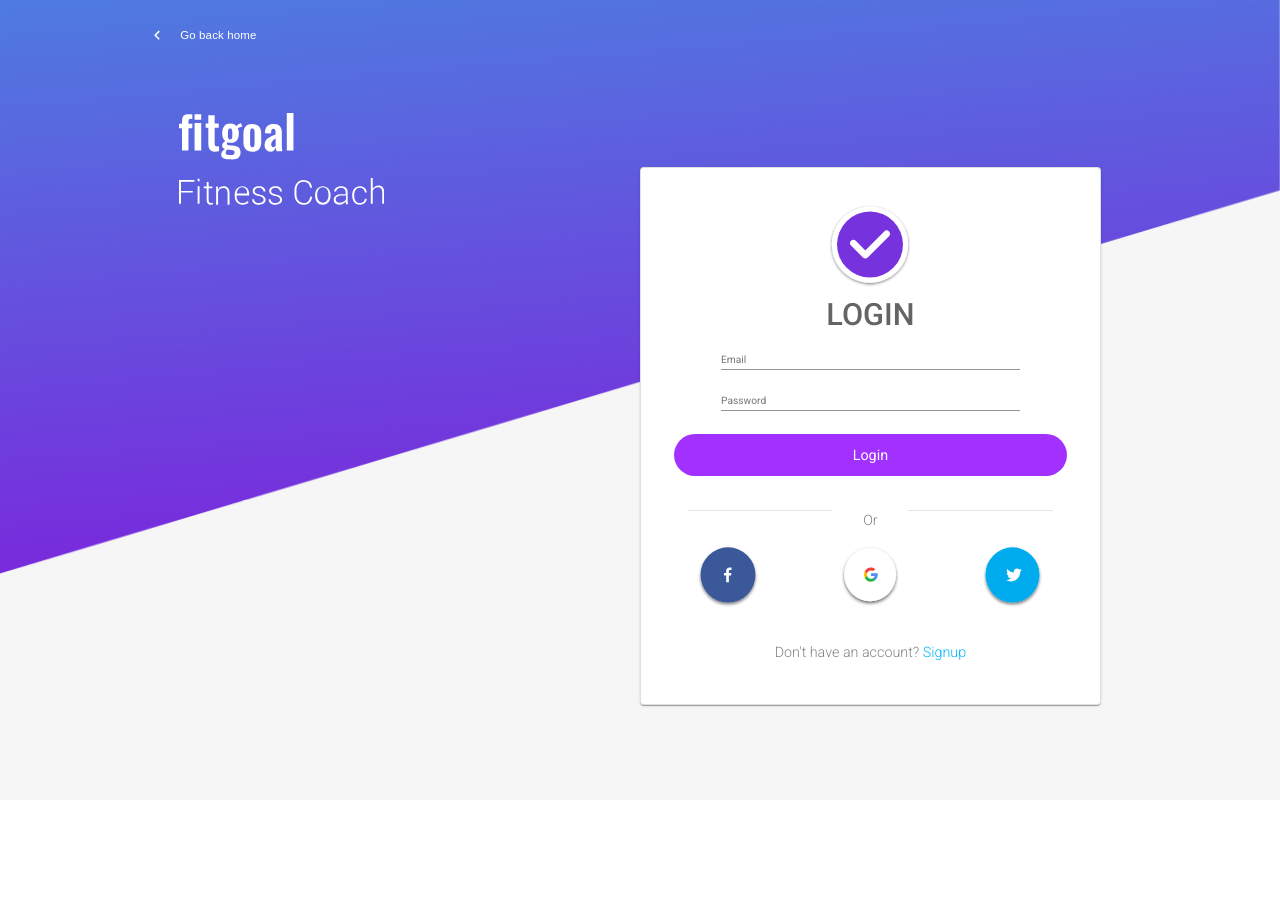
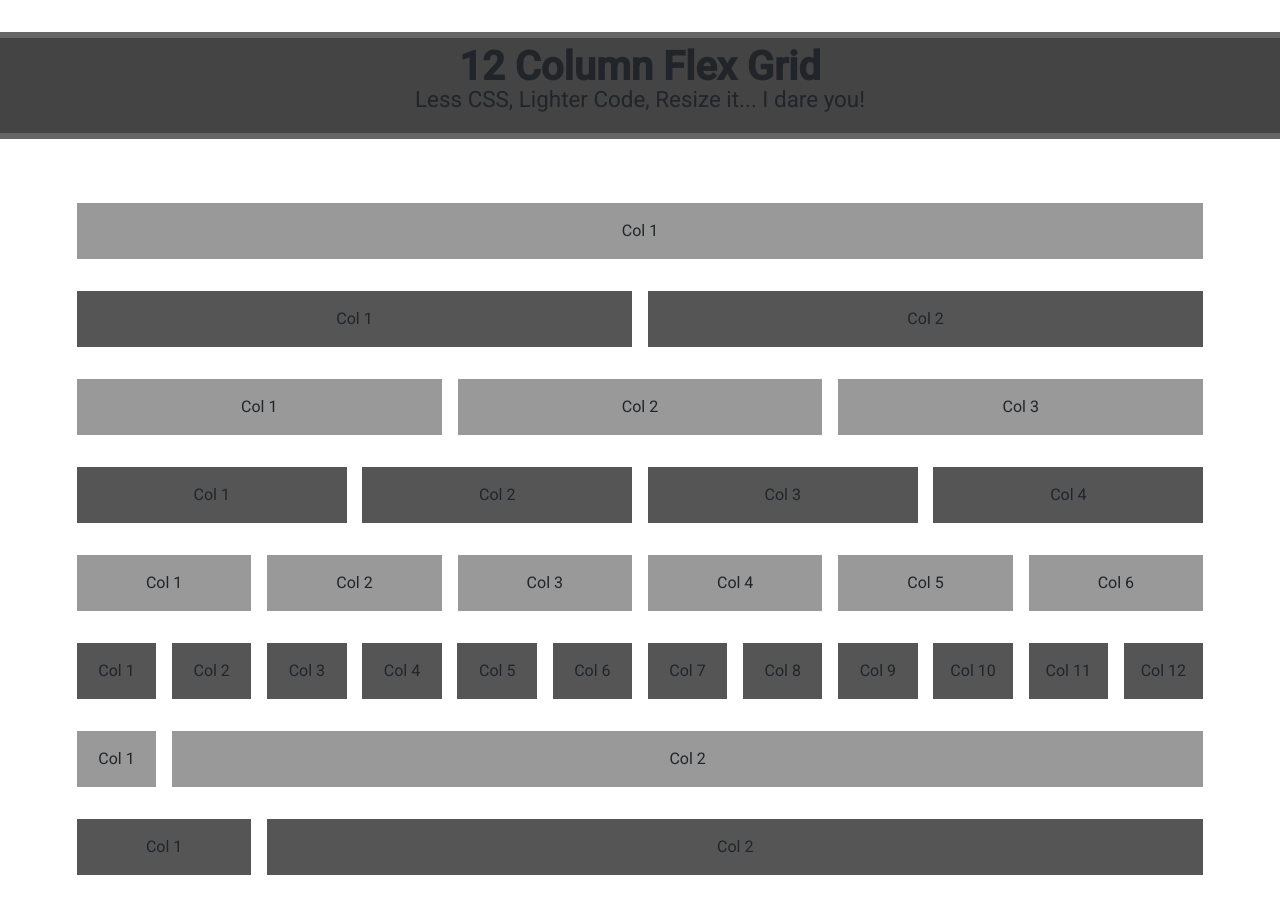
Before and after one commit to Lazigoz/fitgoal, an Angular app: page /login in a window 1280 px wide. Shown: the top 905 px of the page. Before the commit the page ends 800 px from the top, so only its background shows below. Built offline with nearby package versions, Linux system fonts and the light colour scheme.

Commit message:
testing 12 col flex grid layout

```diff
--- a/src/app/app.component.html
+++ b/src/app/app.component.html
@@ -1 +1,2 @@
-<router-outlet></router-outlet>
+<!-- <router-outlet></router-outlet> -->
+<app-test></app-test>
--- /dev/null
+++ b/src/app/modules/home/components/test/test.component.css
@@ -0,0 +1,177 @@
+html {
+  box-sizing: border-box;
+  font-size: 62.5%;
+}
+
+*,
+*:before,
+*:after {
+  box-sizing: inherit;
+}
+
+body {
+  background: #282828;
+  color: white;
+  font-family: "Open Sans", sans-serif;
+  font-size: 1.2rem;
+  margin: 0;
+}
+
+.main-title {
+  background: #444;
+  border-bottom: 0.4rem solid #666;
+  border-top: 0.4rem solid #666;
+  margin-bottom: 4rem;
+  margin-top: 2rem;
+  padding-bottom: 1rem;
+  padding-top: 0.8rem;
+}
+
+h1 {
+  font-weight: 600;
+  line-height: 0.8;
+  text-align: center;
+}
+
+h2 {
+  font-size: 1.4rem;
+  font-weight: 400;
+  line-height: 0.8;
+  text-align: center;
+}
+
+.flex-wrapper {
+  margin-bottom: 2rem;
+  margin-top: 2rem;
+}
+
+.flex-grid {
+  display: flex;
+  justify-content: space-between;
+  text-align: center;
+}
+
+.flex-grid:nth-child(odd) div {
+  background: #999;
+  padding: 1rem 0;
+}
+.flex-grid:nth-child(even) div {
+  background: #555;
+  padding: 1rem 0;
+}
+
+@media (min-width: 980px) {
+  .flex-wrapper {
+    padding-left: 6%;
+    padding-right: 6%;
+  }
+
+  .flex-grid {
+    margin-top: 2rem;
+  }
+  .flex-grid:first-child {
+    margin-top: 0;
+  }
+
+  .d-col-1 {
+    width: 7.05%;
+  }
+  .d-col-2 {
+    width: 15.5%;
+  }
+  .d-col-3,
+  .d-col-thirds {
+    width: 23.95%;
+  }
+  .d-col-4,
+  .d-col-quarters {
+    width: 32.4%;
+  }
+  .d-col-5 {
+    width: 40.85%;
+  }
+  .d-col-6,
+  .d-col-halfs {
+    width: 49.3%;
+  }
+  .d-col-7 {
+    width: 57.75%;
+  }
+  .d-col-8 {
+    width: 66.2%;
+  }
+  .d-col-9 {
+    width: 74.65%;
+  }
+  .d-col-10 {
+    width: 83.1%;
+  }
+  .d-col-11 {
+    width: 91.55%;
+  }
+  .d-col-12,
+  .d-col-full {
+    width: 100%;
+  }
+}
+
+@media only screen and (min-width: 661px) and (max-width: 979px) {
+  .flex-wrapper {
+    padding-left: 5%;
+    padding-right: 5%;
+  }
+
+  .flex-grid {
+    flex-flow: row wrap;
+  }
+
+  .t-col-4,
+  .t-col-6,
+  .t-col-12 {
+    margin-top: 2rem;
+  }
+
+  .t-col-4 {
+    width: 31.46%;
+  }
+  .t-col-6 {
+    width: 48.6%;
+  }
+  .t-col-12 {
+    width: 100%;
+  }
+
+  .flex-grid:first-child .t-col-4,
+  .flex-grid:first-child .t-col-6,
+  .flex-grid:first-child .t-col-12 {
+    margin-top: 0;
+  }
+}
+
+@media only screen and (min-width: 0px) and (max-width: 660px) {
+  .flex-wrapper {
+    padding-left: 3%;
+    padding-right: 3%;
+  }
+
+  .flex-grid {
+    flex-flow: row wrap;
+  }
+
+  .m-col-6,
+  .m-col-12 {
+    margin-top: 2rem;
+  }
+
+  .m-col-6 {
+    width: 47.2%;
+  }
+  .m-col-12 {
+    width: 100%;
+  }
+
+  .flex-grid:first-child .m-col-6,
+  .flex-grid:first-child .m-col-12 {
+    margin-top: 0;
+  }
+}
--- /dev/null
+++ b/src/app/modules/home/components/test/test.component.html
@@ -0,0 +1,200 @@
+<section class="main-title">
+  <h1>12 Column Flex Grid</h1>
+  <h2>Less CSS, Lighter Code, Resize it... I dare you!</h2>
+</section>
+<!-- /.main-title -->
+
+<section class="flex-wrapper">
+  <div class="flex-grid">
+    <div class="d-col-12 t-col-12 m-col-12">Col 1</div>
+    <!-- /.d-col-12 .t-col-12 .m-col-12 -->
+  </div>
+  <!-- /.flex-grid -->
+
+  <div class="flex-grid">
+    <div class="d-col-6 t-col-6 m-col-6">Col 1</div>
+    <!-- /.d-col-6 .t-col-6 .m-col-6 -->
+
+    <div class="d-col-6 t-col-6 m-col-6">Col 2</div>
+    <!-- /.d-col-6 .t-col-6 .m-col-6 -->
+  </div>
+
+  <div class="flex-grid">
+    <div class="d-col-4 t-col-4 m-col-12">Col 1</div>
+    <!-- /.d-col-4 .t-col-4 .m-col-12 -->
+
+    <div class="d-col-4 t-col-4 m-col-12">Col 2</div>
+    <!-- /.d-col-4 .t-col-4 .m-col-12 -->
+
+    <div class="d-col-4 t-col-4 m-col-12">Col 3</div>
+    <!-- /.d-col-4 .t-col-4 .m-col-12 -->
+  </div>
+  <!-- /.flex-grid -->
+
+  <div class="flex-grid">
+    <div class="d-col-3 t-col-6 m-col-12">Col 1</div>
+    <!-- /.d-col-3 .t-col-6 .m-col-12 -->
+
+    <div class="d-col-3 t-col-6 m-col-12">Col 2</div>
+    <!-- /.d-col-3 .t-col-6 .m-col-12 -->
+
+    <div class="d-col-3 t-col-6 m-col-12">Col 3</div>
+    <!-- /.d-col-3 .t-col-6 .m-col-12 -->
+
+    <div class="d-col-3 t-col-6 m-col-12">Col 4</div>
+    <!-- /.d-col-3 .t-col-6 .m-col-12 -->
+  </div>
+  <!-- /.flex-grid -->
+
+  <div class="flex-grid">
+    <div class="d-col-2 t-col-6 m-col-12">Col 1</div>
+    <!-- /.d-col-2 .t-col-6 .m-col-12 -->
+    <div class="d-col-2 t-col-6 m-col-12">Col 2</div>
+    <!-- /.d-col-2 .t-col-6 .m-col-12 -->
+    <div class="d-col-2 t-col-6 m-col-12">Col 3</div>
+    <!-- /.d-col-2 .t-col-6 .m-col-12 -->
+    <div class="d-col-2 t-col-6 m-col-12">Col 4</div>
+    <!-- /.d-col-2 .t-col-6 .m-col-12 -->
+    <div class="d-col-2 t-col-6 m-col-12">Col 5</div>
+    <!-- /.d-col-2 .t-col-6 .m-col-12 -->
+    <div class="d-col-2 t-col-6 m-col-12">Col 6</div>
+    <!-- /.d-col-2 .t-col-6 .m-col-12 -->
+  </div>
+  <!-- /.flex-grid -->
+
+  <div class="flex-grid">
+    <div class="d-col-1 t-col-4 m-col-12">Col 1</div>
+    <!-- /.d-col-1 .t-col-4 .m-col-12 -->
+
+    <div class="d-col-1 t-col-4 m-col-12">Col 2</div>
+    <!-- /.d-col-1 .t-col-4 .m-col-12 -->
+
+    <div class="d-col-1 t-col-4 m-col-12">Col 3</div>
+    <!-- /.d-col-1 .t-col-4 .m-col-12 -->
+
+    <div class="d-col-1 t-col-4 m-col-12">Col 4</div>
+    <!-- /.d-col-1 .t-col-4 .m-col-12 -->
+
+    <div class="d-col-1 t-col-4 m-col-12">Col 5</div>
+    <!-- /.d-col-1 .t-col-4 .m-col-12 -->
+
+    <div class="d-col-1 t-col-4 m-col-12">Col 6</div>
+    <!-- /.d-col-1 .t-col-4 .m-col-12 -->
+
+    <div class="d-col-1 t-col-4 m-col-12">Col 7</div>
+    <!-- /.d-col-1 .t-col-4 .m-col-12 -->
+
+    <div class="d-col-1 t-col-4 m-col-12">Col 8</div>
+    <!-- /.d-col-1 .t-col-4 .m-col-12 -->
+
+    <div class="d-col-1 t-col-4 m-col-12">Col 9</div>
+    <!-- /.d-col-1 .t-col-4 .m-col-12 -->
+
+    <div class="d-col-1 t-col-4 m-col-12">Col 10</div>
+    <!-- /.d-col-1 .t-col-4 .m-col-12 -->
+
+    <div class="d-col-1 t-col-4 m-col-12">Col 11</div>
+    <!-- /.d-col-1 .t-col-4 .m-col-12 -->
+
+    <div class="d-col-1 t-col-4 m-col-12">Col 12</div>
+    <!-- /.d-col-1 .t-col-4 .m-col-12 -->
+  </div>
+  <!-- /.flex-grid -->
+
+  <div class="flex-grid">
+    <div class="d-col-1 t-col-6 m-col-12">Col 1</div>
+    <!-- /.d-col-1 .t-col-6 .m-col-12 -->
+    <div class="d-col-11 t-col-6 m-col-12">Col 2</div>
+    <!-- /.d-col-11 .t-col-6 .m-col-12 -->
+  </div>
+  <!-- /.flex-grid -->
+
+  <div class="flex-grid">
+    <div class="d-col-2 t-col-6 m-col-12">Col 1</div>
+    <!-- /.d-col-2 .t-col-6 .m-col-12 -->
+
+    <div class="d-col-10 t-col-6 m-col-12">Col 2</div>
+    <!-- /.d-col-10 .t-col-6 .m-col-12 -->
+  </div>
+  <!-- /.flex-grid -->
+
+  <div class="flex-grid">
+    <div class="d-col-3 t-col-6 m-col-12">Col 1</div>
+    <!-- /.d-col-3 .t-col-6 .m-col-12 -->
+
+    <div class="d-col-9 t-col-6 m-col-12">Col 2</div>
+    <!-- /.d-col-9 .t-col-6 .m-col-12 -->
+  </div>
+  <!-- /.flex-grid -->
+
+  <div class="flex-grid">
+    <div class="d-col-4 t-col-6 m-col-12">Col 1</div>
+    <!-- /.d-col-4 .t-col-6 .m-col-12 -->
+
+    <div class="d-col-8 t-col-6 m-col-12">Col 2</div>
+    <!-- /.d-col-8 .t-col-6 .m-col-12 -->
+  </div>
+  <!-- /.flex-grid -->
+
+  <div class="flex-grid">
+    <div class="d-col-5 t-col-6 m-col-12">Col 1</div>
+    <!-- /.d-col-5 .t-col-6 .m-col-12 -->
+
+    <div class="d-col-7 t-col-6 m-col-12">Col 2</div>
+    <!-- /.d-col-7 .t-col-6 .m-col-12 -->
+  </div>
+
+  <div class="flex-grid">
+    <div class="d-col-6 t-col-6 m-col-6">Col 1</div>
+    <!-- /.d-col-6 .t-col-6 .m-col-12 -->
+    <div class="d-col-6 t-col-6 m-col-6">Col 2</div>
+    <!-- /.d-col-6 .t-col-6 .m-col-12 -->
+  </div>
+  <!-- /.flex-grid -->
+
+  <div class="flex-grid">
+    <div class="d-col-7 t-col-6 m-col-12">Col 1</div>
+    <!-- /.d-col-7 .t-col-6 .m-col-12 -->
+
+    <div class="d-col-5 t-col-6 m-col-12">Col 2</div>
+    <!-- /.d-col-5 .t-col-6 .m-col-12 -->
+  </div>
+  <!-- /.flex-grid -->
+
+  <div class="flex-grid">
+    <div class="d-col-8 t-col-6 m-col-12">Col 1</div>
+    <!-- /.d-col-8 .t-col-6 .m-col-12 -->
+
+    <div class="d-col-4 t-col-6 m-col-12">Col 2</div>
+    <!-- /.d-col-4 .t-col-6 .m-col-12 -->
+  </div>
+  <!-- /.flex-grid -->
+
+  <div class="flex-grid">
+    <div class="d-col-9 t-col-6 m-col-12">Col 1</div>
+    <!-- /.d-col-9 .t-col-6 .m-col-12 -->
+
+    <div class="d-col-3 t-col-6 m-col-12">Col 2</div>
+    <!-- /.d-col-3 .t-col-6 .m-col-12 -->
+  </div>
+  <!-- /.flex-grid -->
+
+  <div class="flex-grid">
+    <div class="d-col-10 t-col-6 m-col-12">Col 1</div>
+    <!-- /.d-col-10 .t-col-6 .m-col-12 -->
+
+    <div class="d-col-2 t-col-6 m-col-12">Col 2</div>
+    <!-- /.d-col-2 .t-col-6 .m-col-12 -->
+  </div>
+  <!-- /.flex-grid -->
+
+  <div class="flex-grid">
+    <div class="d-col-11 t-col-6 m-col-12">Col 1</div>
+    <!-- /.d-col-11 .t-col-6 .m-col-12 -->
+
+    <div class="d-col-1 t-col-6 m-col-12">Col 2</div>
+    <!-- /.d-col-1 .t-col-6 .m-col-12 -->
+  </div>
+  <!-- /.flex-grid -->
+</section>
+<!-- /.flex-wrapper -->
--- /dev/null
+++ b/src/app/modules/home/components/test/test.component.ts
@@ -0,0 +1,15 @@
+import { Component, OnInit } from '@angular/core';
+
+@Component({
+  selector: 'app-test',
+  templateUrl: './test.component.html',
+  styleUrls: ['./test.component.css']
+})
+export class TestComponent implements OnInit {
+
+  constructor() { }
+
+  ngOnInit(): void {
+  }
+
+}
--- a/src/app/modules/home/pages/wizard-page/wizard-page.component.css
+++ b/src/app/modules/home/pages/wizard-page/wizard-page.component.css
@@ -18,6 +18,53 @@ body {
   margin: auto;
 }
 
+.plates {
+  margin-top: 1.3vw;
+  display: flex;
+  justify-content: space-between;
+}
+
+.plate {
+  width: 28.5vw;
+  height: 19vw;
+  border: none;
+  border-radius: 0.5vw;
+  background-color: white;
+  color: rgb(160, 160, 160);
+  display: flex;
+
+  align-items: center;
+}
+
+.plate img {
+  flex-basis: 200px;
+}
+
+.plate p {
+  margin-left: 2vw;
+}
+
+h6 {
+  font-weight: 400;
+  font-size: 1vw;
+}
+
+h2 {
+  font-weight: 400;
+  font-size: 2vw;
+}
+
+h1 {
+  font-size: 3vw;
+  font-weight: 400;
+}
+
+.subtitle,
+.title {
+  margin-top: 3vw;
+  text-align: left;
+}
+
 .carousel-block {
   height: 100%;
 }
@@ -34,7 +81,7 @@ body {
 }
 
 .toolbar {
-  margin-right: 20%;
+  margin-right: 19%;
   font-size: 1vw;
   color: rgb(0, 225, 255);
 }
--- a/src/app/modules/home/pages/wizard-page/wizard-page.component.html
+++ b/src/app/modules/home/pages/wizard-page/wizard-page.component.html
@@ -13,26 +13,25 @@
       />
     </div>
     <div class="carousel-block">
-      <ngb-carousel #carousel>
+      <ngb-carousel>
         <ng-template ngbSlide class="carousel">
           <div class="title">
             <h2>SETTINGS</h2>
           </div>
-          <h6>What is</h6>
           <div class="subtitle">
+            <h6>What is</h6>
             <h1>YOUR SEX?</h1>
           </div>
-          <tr>
-            <td>
-              <input type="checkbox" />
-            </td>
-            <td>
-              <input type="checkbox" />
-            </td>
-            <td>
-              <input type="checkbox" />
-            </td>
-          </tr>
+          <div class="plates">
+            <button class="plate">
+              <p class="name">Woman</p>
+              <img src="../../../../../assets/img/wizard-page/Female.svg" />
+            </button>
+            <button class="plate">
+              <p class="name">Man</p>
+              <img src="../../../../../assets/img/wizard-page/Male.svg" />
+            </button>
+          </div>
         </ng-template>
 
         <ng-template ngbSlide>
--- a/src/app/modules/home/pages/wizard-page/wizard-page.component.ts
+++ b/src/app/modules/home/pages/wizard-page/wizard-page.component.ts
@@ -4,7 +4,6 @@ import { NgbCarousel, NgbCarouselConfig } from '@ng-bootstrap/ng-bootstrap';
 @Component({
   selector: 'app-wizard-page',
   templateUrl: './wizard-page.component.html',
-  providers: [NgbCarouselConfig],
   styleUrls: ['./wizard-page.component.css']
 })
 export class WizardPageComponent implements OnInit {
@@ -13,10 +12,9 @@ export class WizardPageComponent implements OnInit {
     config.showNavigationArrows = false;
     config.keyboard = false;
     config.interval = 0;
-
   }
 
-  @ViewChild('carousel', { static: true }) carousel: NgbCarousel;
+  @ViewChild(NgbCarousel) carousel: NgbCarousel;
 
   ngOnInit(): void {
   }
```
Also changed, not shown: src/app/modules/home/home.module.ts (+4 -3 lines), 1 other file (tests, documents, lock files or other folders).
